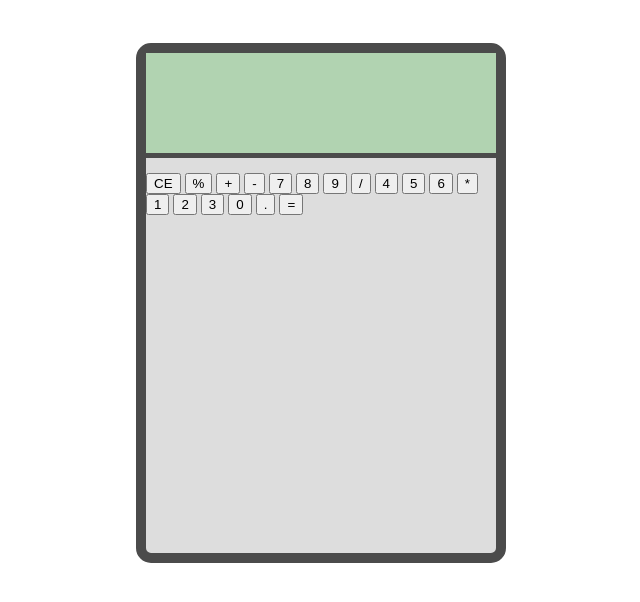
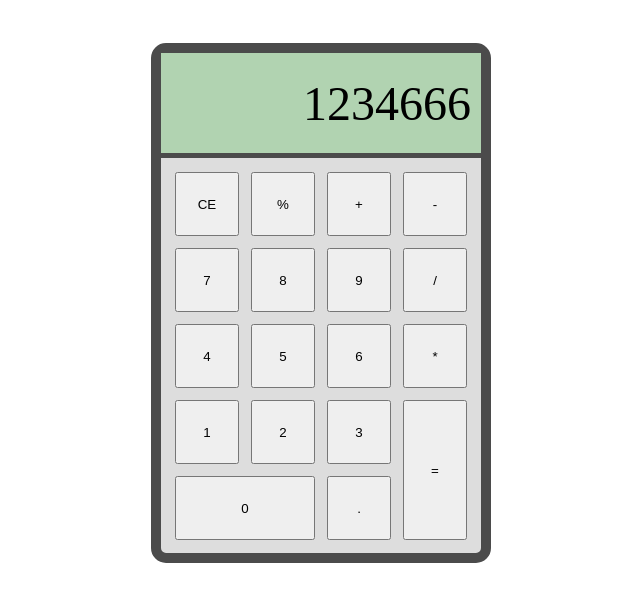
Before and after one commit to SebaRodriguezzz/calculator, a plain HTML site: page index.html in a window 1280 px wide. Shown: the whole page, without its empty margins (319-959 px from the left). Drawn offline with Linux system fonts and the light colour scheme.

Commit message:
Fix button positions

```diff
--- a/index.html
+++ b/index.html
@@ -1,5 +1,6 @@
 <!DOCTYPE html>
 <html lang="en">
+
 <head>
     <meta charset="UTF-8">
     <meta http-equiv="X-UA-Compatible" content="IE=edge">
@@ -7,30 +8,38 @@
     <title>Calculator</title>
     <link rel="stylesheet" href="style.css">
 </head>
+
 <body>
     <div id="calculator">
-        <div id="display"></div>
+        <div id="display">
+            <p class="text">1234666</p>
+        </div>
         <div class="buttons">
-            <button class="CE">CE</button>
+            <div class="left-buttons">
+                <button class="ce">CE</button>
                 <button class="default">%</button>
                 <button class="default">+</button>
-            <button class="default">-</button>
                 <button class="default">7</button>
                 <button class="default">8</button>
                 <button class="default">9</button>
-            <button class="default">/</button>
                 <button class="default">4</button>
                 <button class="default">5</button>
                 <button class="default">6</button>
-            <button class="default">*</button>
                 <button class="default">1</button>
                 <button class="default">2</button>
                 <button class="default">3</button>
-            <button class="default">0</button>
+                <button class="zero">0</button>
                 <button class="default">.</button>
+            </div>
+            <div class="right-column">
+                <button class="default">-</button>
+                <button class="default">/</button>
+                <button class="default">*</button>
                 <button class="equals">=</button>
+            </div>
         </div>
     </div>
     <script src="script.js"></script>
 </body>
+
 </html>
--- a/style.css
+++ b/style.css
@@ -8,15 +8,61 @@ body {
     background-color: rgb(221, 221, 221);
     border: 10px solid rgb(75, 75, 75);
     border-radius: 15px;
-    width: 350px;
+    width: 320px;
     height: 500px;
     flex-direction: column;
-    gap: 15px;
 }
 
 #display {
+    display: flex;
     height: 100px;
-    width: 350px;
+    width: 320px;
+    flex: 0 0 auto;
     border-bottom: 5px solid rgb(75, 75, 75);
     background-color: rgb(177, 211, 177);
+    align-items: center;
+    justify-content: flex-end;
 }
+
+#display .text{
+    margin: 10px;
+    font-size: 48px;
+}
+
+.buttons{
+    margin-top: 14px;
+    display: flex;
+    gap: 12px;
+    justify-content: center;
+}
+
+.left-buttons, .right-column {
+    display: flex;
+    flex-wrap: wrap;
+    gap: 12px;
+}
+
+.left-buttons{
+    width: 216px;
+}
+
+.right-column {
+    flex-direction: column;
+}
+
+.default, .ce, .equals, .zero{
+    width: 64px;
+    height: 64px;
+}
+
+.ce {
+
+}
+
+.equals {
+    flex-grow: 1;
+}
+
+.zero {
+    flex-grow: 1;
+}
```
Lines whose indentation alone changed are shown as unchanged.
